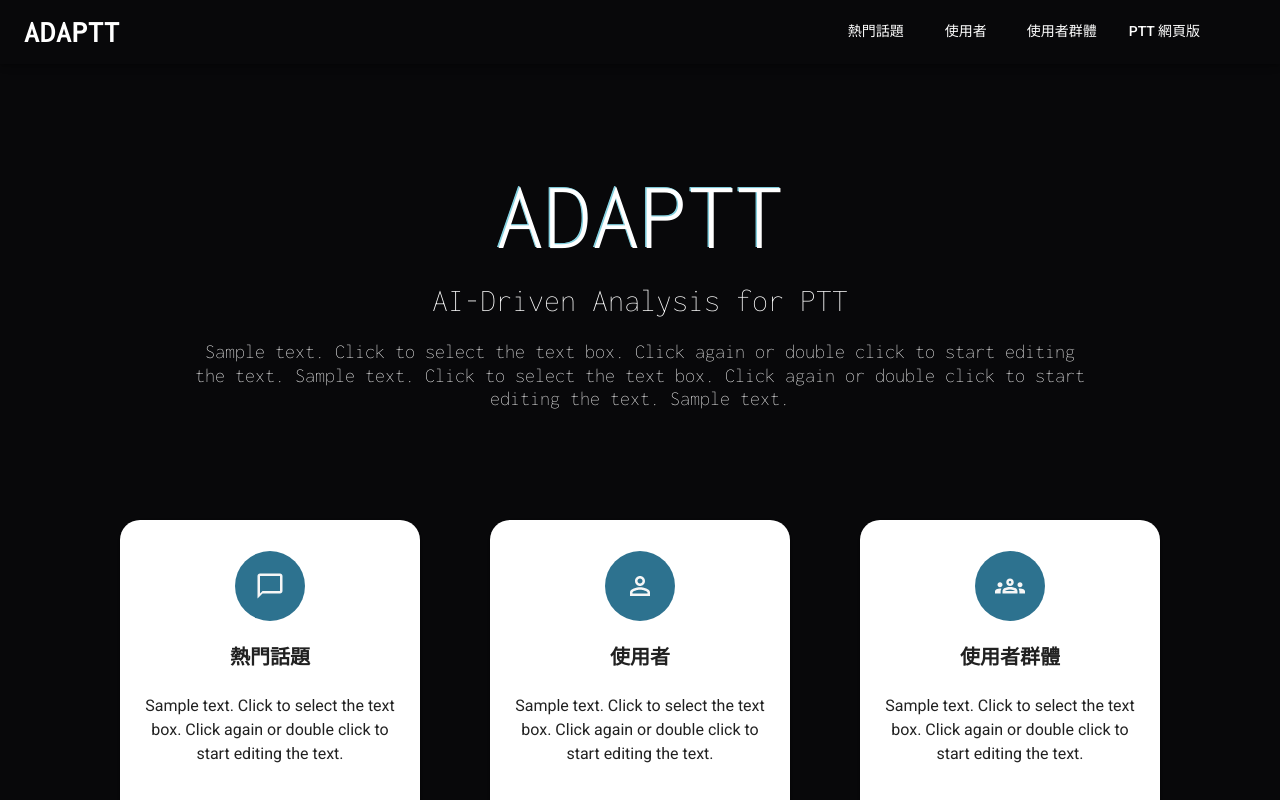
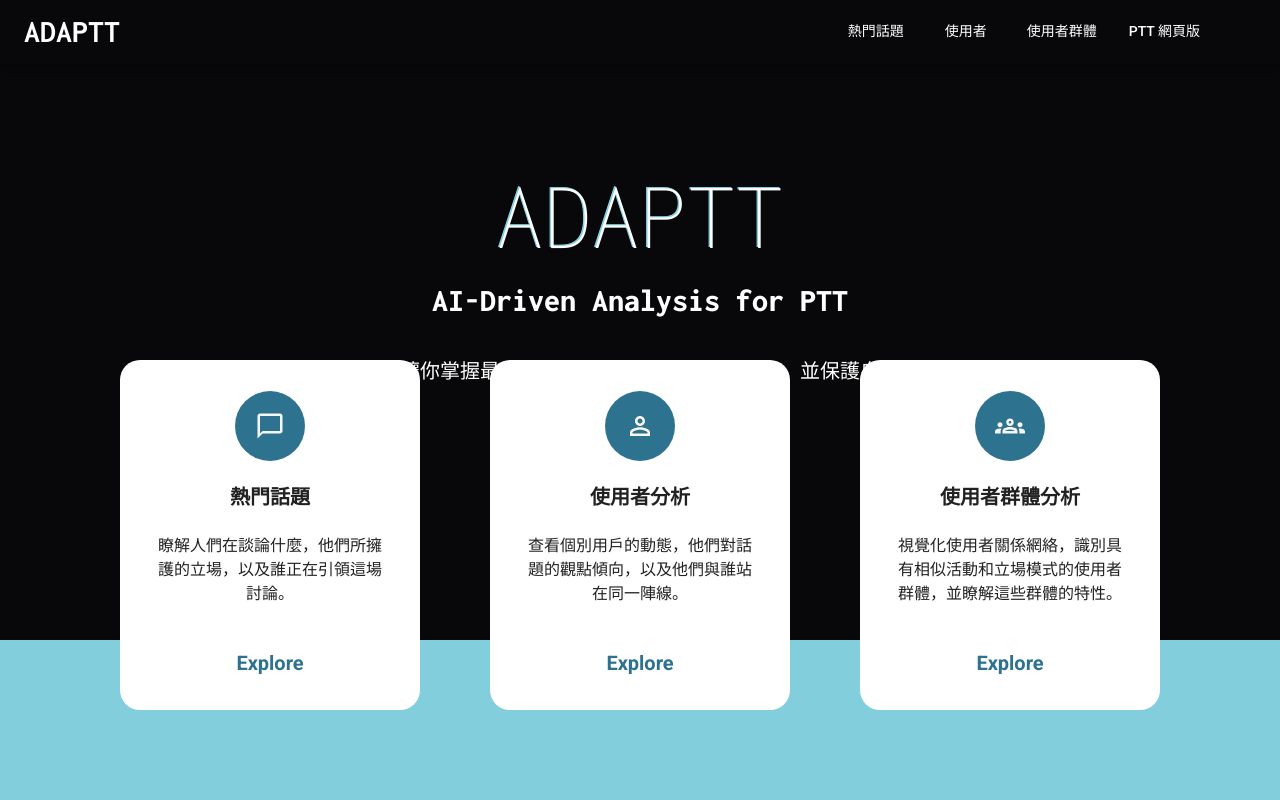
Before and after one commit to timicienio/ptt-monitor-fe, a Next.js app: page /home in a window 1280 px wide. Shown: the top 800 px of the page. Built offline with nearby package versions, Linux system fonts and the light colour scheme.

Commit message:
fix: home page text and layout

```diff
--- a/src/app/home/Cards.tsx
+++ b/src/app/home/Cards.tsx
@@ -11,21 +11,21 @@
 const cardData = [
     {
       title: "熱門話題",
-      description: "Sample text. Click to select the text box. Click again or double click to start editing the text.",
+      description: "瞭解人們在談論什麼，他們所擁護的立場，以及誰正在引領這場討論。",
       buttonText: "Explore",
       icon: <ChatBubbleOutlineOutlinedIcon />,
       route: '/topic'
     },
     {
-      title: "使用者",
-      description: "Sample text. Click to select the text box. Click again or double click to start editing the text.",
+      title: "使用者分析",
+      description: "查看個別用戶的動態，他們對話題的觀點傾向，以及他們與誰站在同一陣線。",
       buttonText: "Explore",
       icon: <PermIdentityOutlinedIcon />,
       route: '/user'
     },
     {
-      title: "使用者群體",
-      description: "Sample text. Click to select the text box. Click again or double click to start editing the text.",
+      title: "使用者群體分析",
+      description: "視覺化使用者關係網絡，識別具有相似活動和立場模式的使用者群體，並瞭解這些群體的特性。",
       buttonText: "Explore",
       icon: <GroupsOutlinedIcon />,
       route: '/user-group'
@@ -33,7 +33,6 @@
 ];
 
 function Cards() {
-    console.log('Rendering Cards component');
     const router = useRouter();
 
     return (
@@ -51,6 +50,7 @@
         >
             {cardData.map((card, index) => (
                 <Card
+                    elevation={0}
                     key={index}
                     sx={{
                         height: '350px',
@@ -84,6 +84,7 @@
                         <Typography
                             sx={{
                                 mt: '25px',
+                                px: '20px',
                                 textAlign: 'center',
                             }}
                         >
--- a/src/app/home/page.tsx
+++ b/src/app/home/page.tsx
@@ -1,39 +1,13 @@
 import React from "react";
-import  { Box, Typography, Card, CardContent, CardActions, Button, Avatar } from "@mui/material";
+import  { Box, Typography, Card, CardContent } from "@mui/material";
 import { Inconsolata } from "next/font/google";
-import ChatBubbleOutlineOutlinedIcon from '@mui/icons-material/ChatBubbleOutlineOutlined';
-import PermIdentityOutlinedIcon from '@mui/icons-material/PermIdentityOutlined';
-import GroupsOutlinedIcon from '@mui/icons-material/GroupsOutlined';
+
 import Cards from './Cards';
 
 const inconsolata = Inconsolata({
   display: "swap",
   subsets: ['latin']
 });
-
-const cardData = [
-    {
-      title: "熱門話題",
-      description: "Sample text. Click to select the text box. Click again or double click to start editing the text.",
-      buttonText: "Explore",
-      icon: <ChatBubbleOutlineOutlinedIcon />,
-      route: '/topic'
-    },
-    {
-      title: "使用者",
-      description: "Sample text. Click to select the text box. Click again or double click to start editing the text.",
-      buttonText: "Explore",
-      icon: <PermIdentityOutlinedIcon />,
-      route: '/user'
-    },
-    {
-      title: "使用者群體",
-      description: "Sample text. Click to select the text box. Click again or double click to start editing the text.",
-      buttonText: "Explore",
-      icon: <GroupsOutlinedIcon />,
-      route: '/user-group'
-    }
-];
 
 const descriptionData = [
     {
@@ -51,21 +25,12 @@
 ];
 
 export default function HomePage() {
-  const cardStyle = {
-    position: 'absolute',
-    bottom: '-60px',
-    left: '50%',
-    transform: 'translateX(-50%)',
-    width: '300px',
-    bgcolor: 'background.paper',
-  };
-
   return (
     <Box>
         <Box
         sx={{
             position: 'relative',
-            height: '100vh',
+            height: '80vh',
             width: '100%',
             bgcolor: 'primary.dark',
             display: 'flex',
@@ -74,29 +39,27 @@
             paddingTop: '20vh',
         }}
         >
-            <Box>
+            <Box sx={{ mb: "40px",}}>
                 <Typography
                     variant="h1"
                     sx={{
                         textDecoration: "none",
                         fontFamily: inconsolata.style.fontFamily,
-                        fontWeight: "300",
+                        fontWeight: "100",
                         width: "100%",
                         textShadow: "-1.5px -1.5px #82CEDD, -1px -1px #82CEDD",
                     }}
                     color="secondary.contrastText"
                     textAlign={"center"}
                 >
-                ADAPTT
+                    ADAPTT
                 </Typography>
-            </Box>
-            <Box>
                 <Typography
                     variant="h2"
                     sx={{
                         textDecoration: "none",
                         fontFamily: inconsolata.style.fontFamily,
-                        fontWeight: "200",
+                        fontWeight: "800",
                         width: "100%",
                         marginTop: "10px",
                     }}
@@ -105,20 +68,21 @@
                 >
                     AI-Driven Analysis for PTT
                 </Typography>
+            </Box>
+            <Box>
                 <Typography
                     variant="h3"
                     sx={{
                         textDecoration: "none",
                         fontFamily: inconsolata.style.fontFamily,
-                        fontWeight: "100",
+                        fontWeight: "400",
                         width: "70%",
                         marginLeft: "15%",
-                        marginTop: "20px",
                     }}
                     color="secondary.contrastText"
                     textAlign={"center"}
                 >
-                    Sample text. Click to select the text box. Click again or double click to start editing the text. Sample text. Click to select the text box. Click again or double click to start editing the text. Sample text.
+                    由先進 AI 技術驅動，讓你掌握最新話題趨勢，深入洞察論壇生態，並保護自己免於網路輿論操作的影響。
                 </Typography>
             </Box>
             <Box>
```
